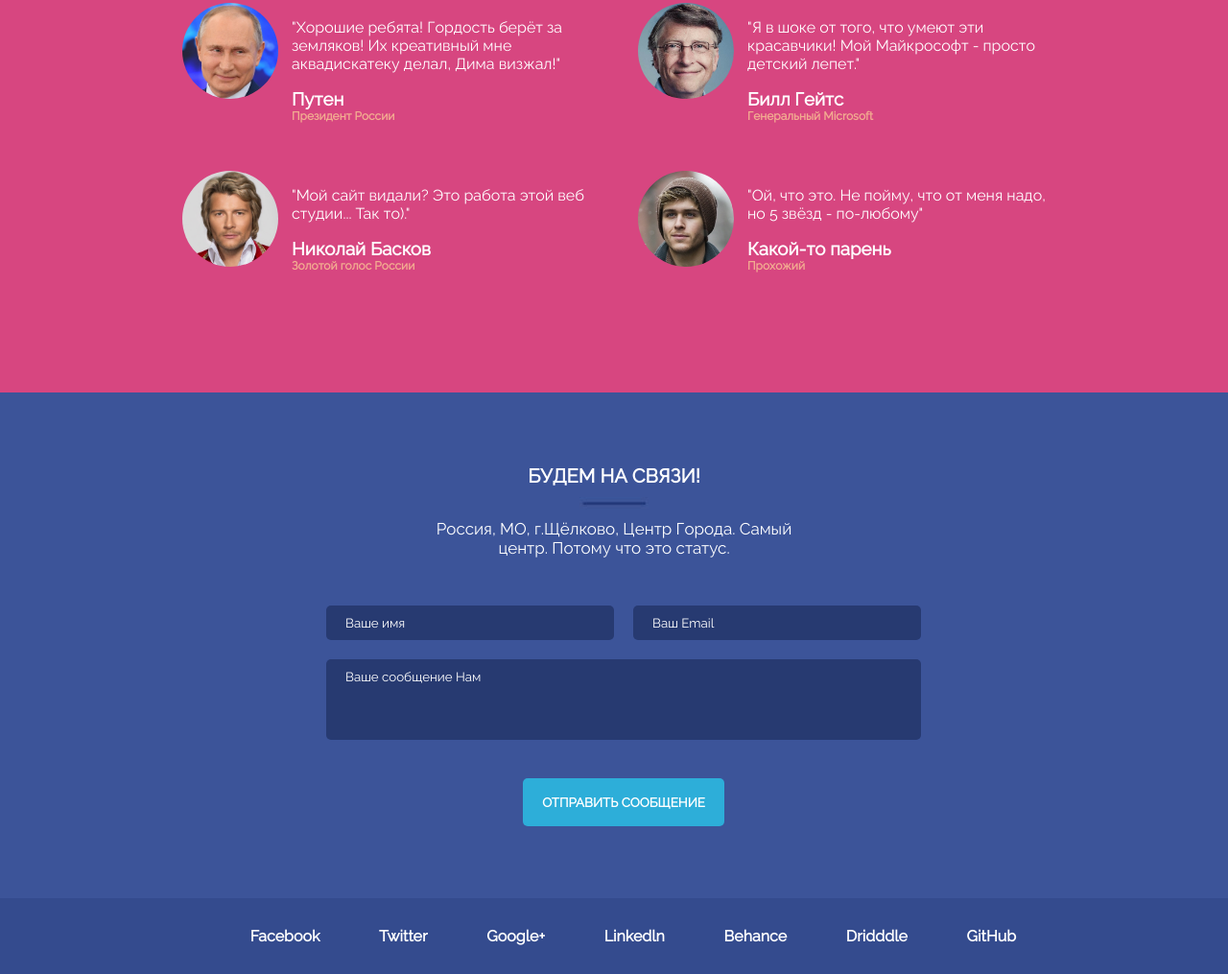
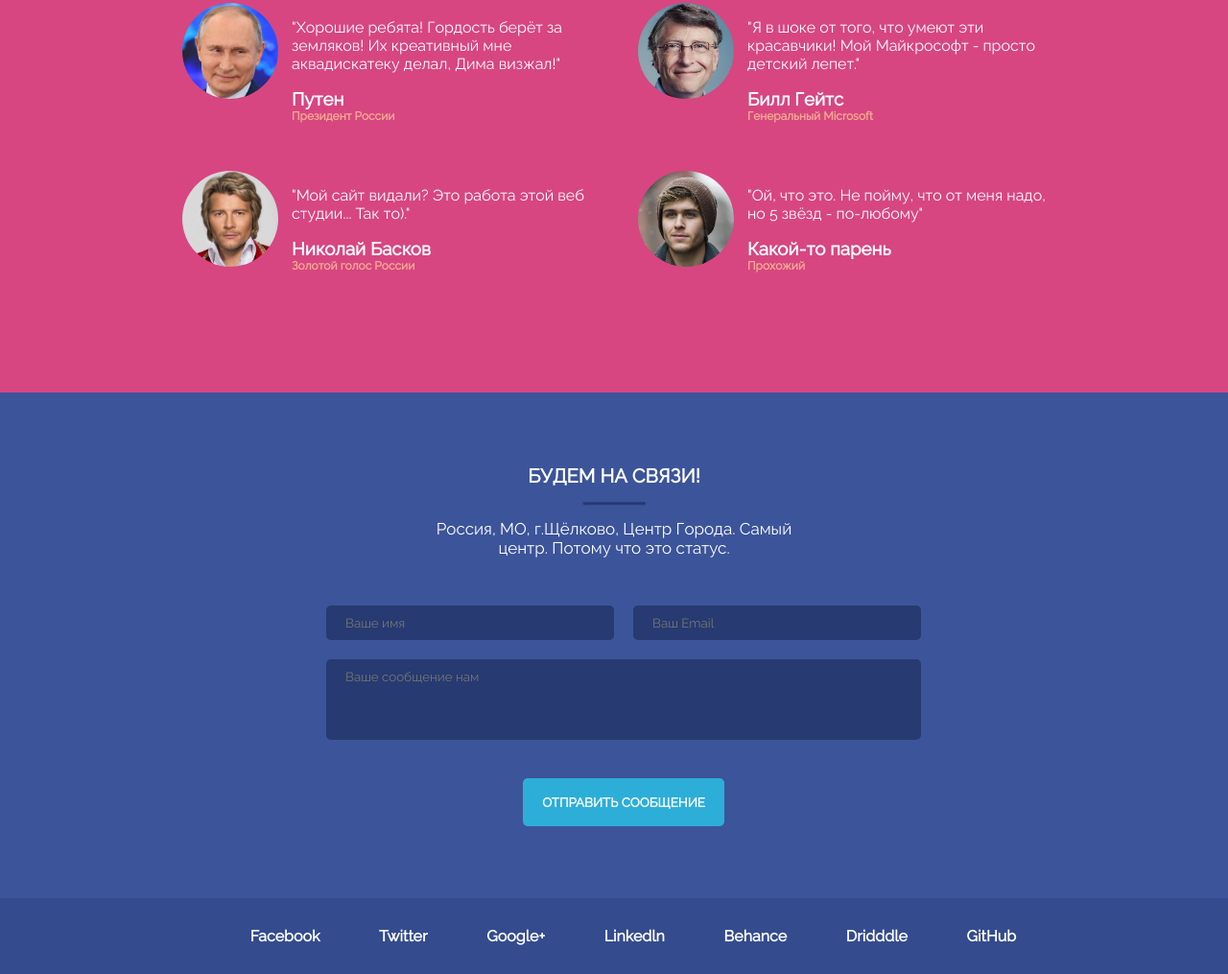
Before and after one commit to DarkDaser/-train, a plain HTML site: page index.html in a window 1280 px wide. Shown: the part 3404-4419 px from the top of the page at 96% size. Drawn offline with Linux system fonts and the light colour scheme.

Commit message:
Update index.html

```diff
--- a/index.html
+++ b/index.html
@@ -226,19 +226,17 @@
           <form action="#" method="post" class="contacts-form">
             <input
               type="text"
-              value="Ваше имя"
+              placeholder="Ваше имя"
               name="firstname"
               class="name-input"
             />
             <input
               type="text"
-              value="Ваш Email"
+              placeholder="Ваш Email"
               name="email"
               class="email-input"
             />
-            <textarea rows="4" class="contacts-message">
-Ваше сообщение Нам</textarea
-            >
+            <textarea rows="4" placeholder="Ваше сообщение нам" class="contacts-message"></textarea>
             <button class="contacts-send-button">ОТПРАВИТЬ СООБЩЕНИЕ</button>
           </form>
         </div>
```
